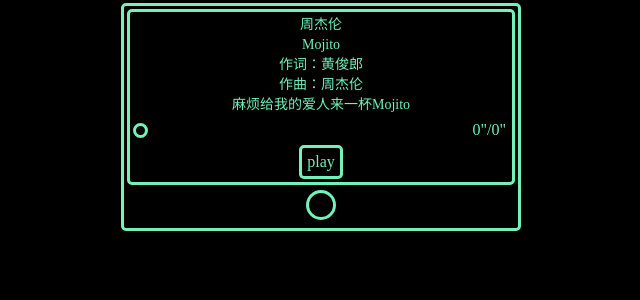
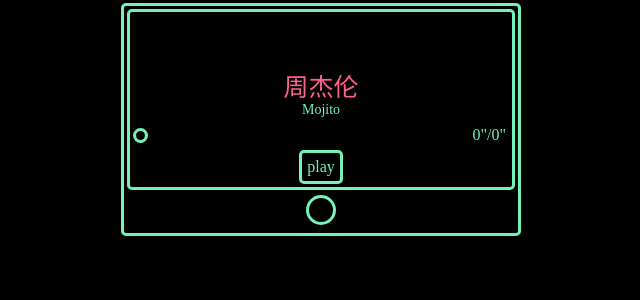
Before and after one commit to codog-in-github/react-test, a React app: page / in a window 1280 px wide. Shown: the top 300 px of the page, without its empty margins (319-959 px from the left). Built offline with nearby package versions, Linux system fonts and the light colour scheme.

Commit message:
FOCUS 样式修改

```diff
--- a/src/assset/main.scss
+++ b/src/assset/main.scss
@@ -99,5 +99,9 @@
   .rolling-box{
     position: relative;
     transition: all 1s;
+
+    .row{
+      transition: all 1s;
+    }
   }
 }
--- a/src/compenents/Lyric.js
+++ b/src/compenents/Lyric.js
@@ -5,6 +5,12 @@
 const SHOW_LYRIC_MAX_LINE = 5
 const LYRIC_LINE_HEIGHT = 20
 const LYRIC_FONT_SIZE = 14
+const FOCUS_LINE_INDEX = 3
+const FOCUS_LINE_HEIGHT = 25
+const FOCUS_FONT_SIZE = 25
+const FOCUS_EXTRA_STYLE = {
+  color: '#ff6090'
+}
 
 const getTimeMap = lyric => {
   const timeMap = {}
@@ -41,16 +47,23 @@
 
   render () {
     const currentRow = this.findCurrentLyricRow(this.props.currentTime)
-    console.log('currentRow ', currentRow)
+
     return <div className='lyric' style={{
-      height: SHOW_LYRIC_MAX_LINE * LYRIC_LINE_HEIGHT + 'px',
+      height: (SHOW_LYRIC_MAX_LINE - 1) * LYRIC_LINE_HEIGHT + FOCUS_LINE_HEIGHT + 'px',
       fontSize: LYRIC_FONT_SIZE + 'px'
     }}>
       <div className='rolling-box' style={{
-        top: -currentRow * LYRIC_LINE_HEIGHT + 'px',
+        top: -(currentRow - FOCUS_LINE_INDEX) * LYRIC_LINE_HEIGHT + 'px',
         lineHeight: LYRIC_LINE_HEIGHT + 'px'
       }}>
-        {lyricText.map((row, i) => <div key={i}>{row}</div>)}
+        {lyricText.map((row, i) =>
+          <div key={i} className='row' style={i === currentRow ? {
+            lineHeight: FOCUS_LINE_HEIGHT + 'px',
+            height: FOCUS_LINE_HEIGHT + 'px',
+            fontSize: FOCUS_FONT_SIZE + 'px',
+            ...FOCUS_EXTRA_STYLE
+          } : { height: LYRIC_LINE_HEIGHT + 'px' }}>{row || ' '}</div>
+        )}
       </div>
     </div>
   }
```
